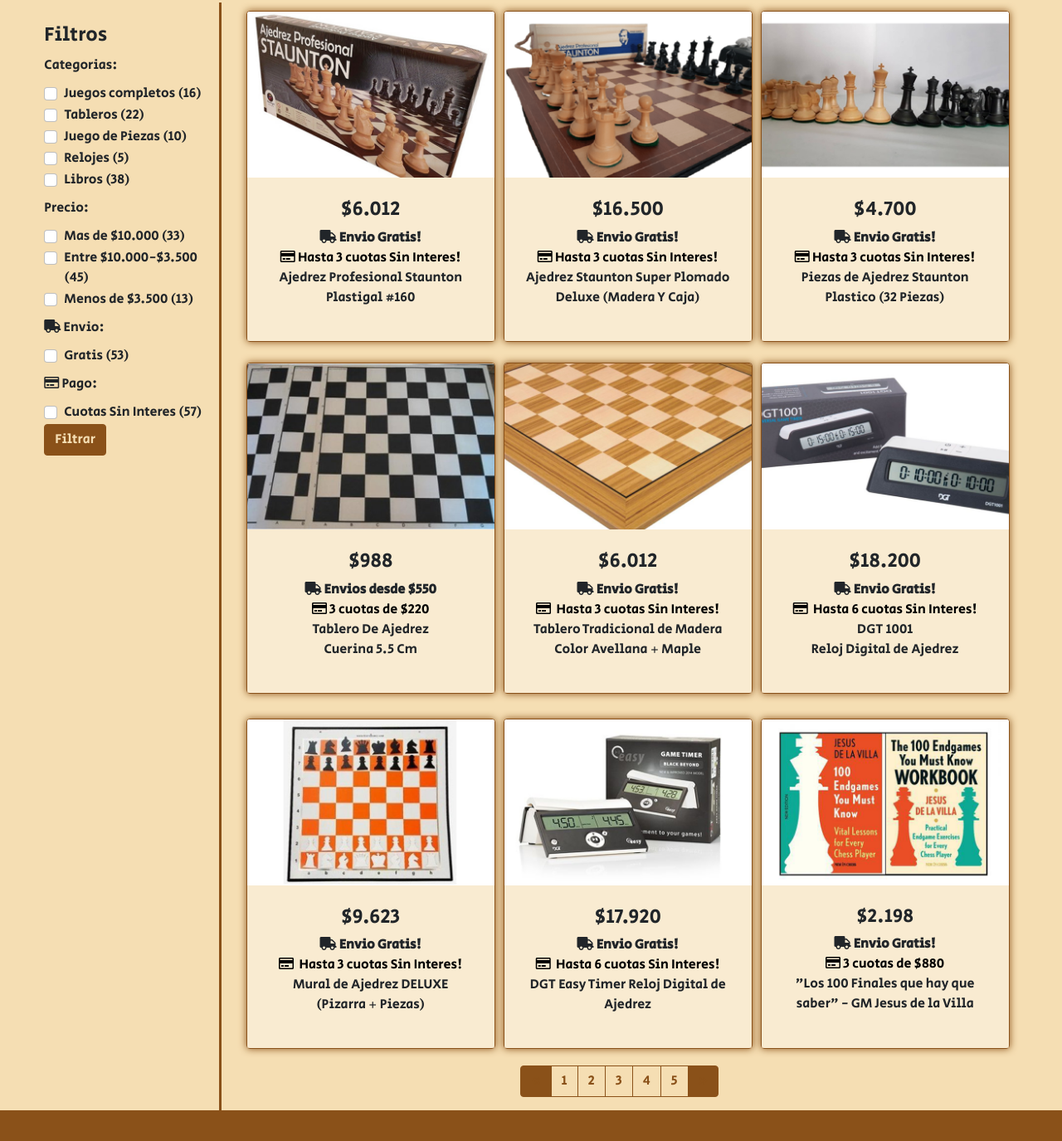
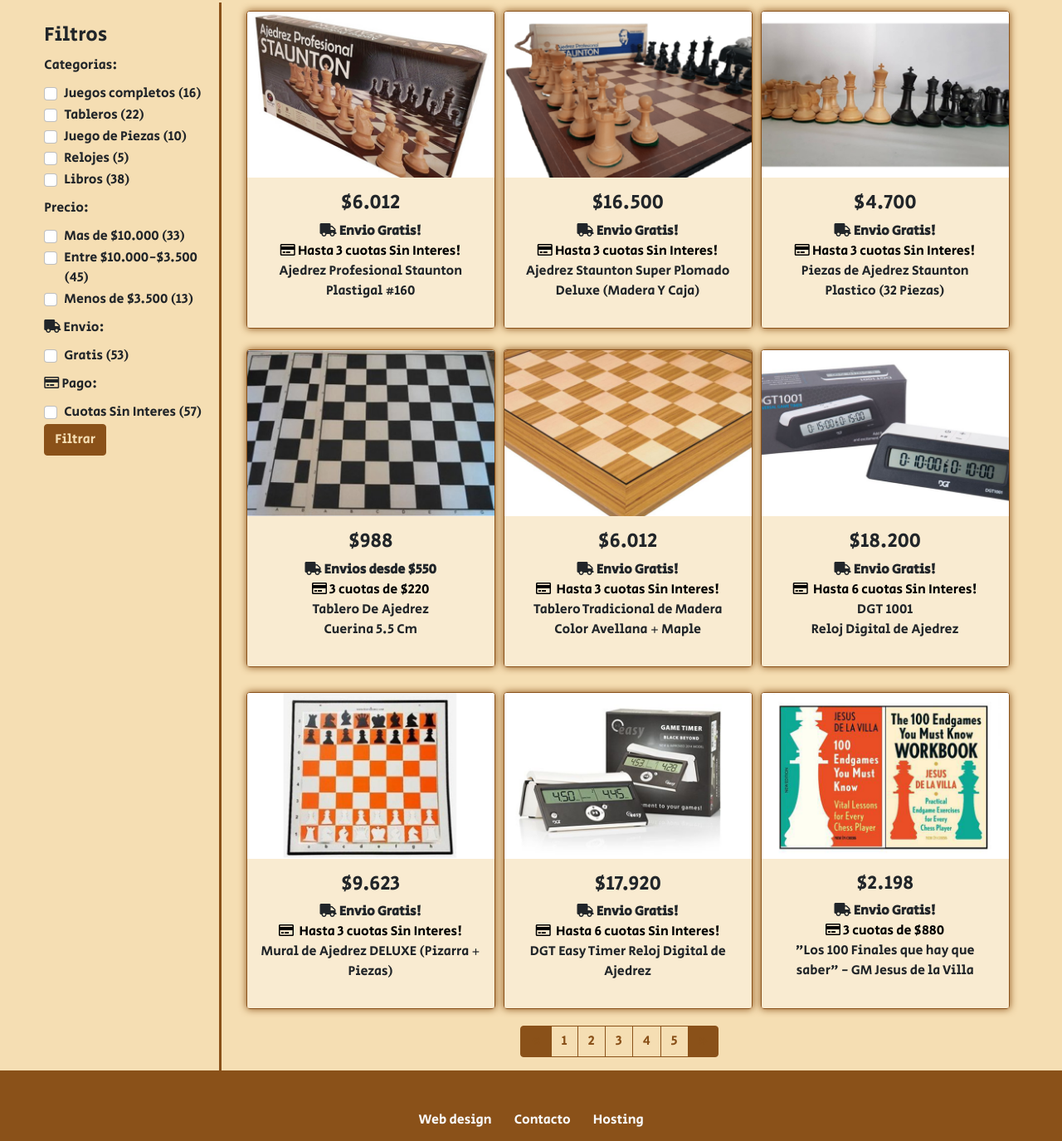
Before and after one commit to DiazJuanJN/ChessEd-Diaz, a website: page pages/shop.html in a window 1280 px wide. Shown: the part 190-1565 px from the top of the page at 83% size. Drawn offline with nearby package versions, Linux system fonts and the light colour scheme.

Commit message:
Retoques distribucion en cards de Shop

```diff
--- a/pages/shop.html
+++ b/pages/shop.html
@@ -93,7 +93,7 @@
                 <div class="row row-principal" style="margin: 0px;">
                     <div class="col-12 col-md-12 col-lg-12 col-xxl-12 d-flex col-thumbnail" style="margin-bottom: 5px;">
                         <div class="card-pages" data-bss-disabled-mobile="true" data-bss-hover-animate="pulse" style="border-color: rgb(138,81,25);box-shadow: 0px 0px 10px rgb(138,81,25);"><img class="card-img-top w-100 d-block fit-cover" style="height: 200px;" src="./../assets/img/assets/producto1.png" alt="Ajedrez Profesional Staunton Plastigal 160">
-                            <div class="card-body text-center p-4" style="padding: 0px;padding-bottom: 2px;padding-right: 0px;padding-left: 0px;padding-top: 0px;background: rgba(245,222,179,0.6);">
+                            <div class="card-body text-center" style="background: rgba(245,222,179,0.6);">
                                 <h4 class="text-center card-title">$6.012</h4>
                                 <div class="text-center d-flex justify-content-center">
                                     <div>
@@ -105,7 +105,7 @@
                             </div>
                         </div>
                         <div class="card-pages" data-bss-disabled-mobile="true" data-bss-hover-animate="pulse" style="border-color: rgb(138,81,25);box-shadow: 0px 0px 10px rgb(138,81,25);"><img class="card-img-top w-100 d-block fit-cover" style="height: 200px;" src="./../assets/img/assets/producto2.png" alt="Ajedrez Staunton Super Plomado Deluxe">
-                            <div class="card-body text-center p-4" style="padding: 0px;padding-bottom: 2px;padding-right: 0px;padding-left: 0px;padding-top: 0px;background: rgba(245,222,179,0.6);">
+                            <div class="card-body text-center" style="background: rgba(245,222,179,0.6);">
                                 <h4 class="text-center card-title">$16.500</h4>
                                 <div class="text-center d-flex justify-content-center">
                                     <div>
@@ -117,7 +117,7 @@
                             </div>
                         </div>
                         <div class="card-pages" data-bss-disabled-mobile="true" data-bss-hover-animate="pulse" style="border-color: rgb(138,81,25);box-shadow: 0px 0px 10px rgb(138,81,25);"><img class="card-img-top w-100 d-block fit-cover" style="height: 200px;" src="./../assets/img/assets/producto3.png" alt="Piezas de Ajedrez Staunton Plastico">
-                            <div class="card-body text-center p-4" style="padding: 0px;padding-bottom: 2px;padding-right: 0px;padding-left: 0px;padding-top: 0px;background: rgba(245,222,179,0.6);">
+                            <div class="card-body text-center" style="background: rgba(245,222,179,0.6);">
                                 <h4 class="text-center card-title">$4.700</h4>
                                 <div class="text-center d-flex justify-content-center">
                                     <div>
@@ -133,7 +133,7 @@
                 <div class="row" style="margin: 0px;">
                     <div class="col-md-12 d-flex col-thumbnail" style="margin-top: 5px;margin-bottom: 5px;padding-top: 5px;">
                         <div class="card-pages" data-bss-disabled-mobile="true" data-bss-hover-animate="pulse" style="border-color: rgb(138,81,25);box-shadow: 0px 0px 10px rgb(138,81,25);"><img class="card-img-top w-100 d-block fit-cover" style="height: 200px;" src="./../assets/img/assets/producto4.png" alt="Tablero de Ajedrez de Cuerina">
-                            <div class="card-body text-center p-4" style="padding: 0px;padding-bottom: 2px;padding-right: 0px;padding-left: 0px;padding-top: 0px;background: rgba(245,222,179,0.6);">
+                            <div class="card-body text-center" style="background: rgba(245,222,179,0.6);">
                                 <h4 class="text-center card-title">$988</h4>
                                 <div class="text-center d-flex justify-content-center">
                                     <div>
@@ -146,7 +146,7 @@
                             </div>
                         </div>
                         <div class="card-pages" data-bss-disabled-mobile="true" data-bss-hover-animate="pulse" style="border-color: rgb(138,81,25);box-shadow: 0px 0px 10px rgb(138,81,25);"><img class="card-img-top w-100 d-block fit-cover" style="height: 200px;" src="./../assets/img/assets/producto5.png" alt="Tablero Tradicional de Madera Avellana + Maple">
-                            <div class="card-body text-center p-4" style="padding: 0px;padding-bottom: 2px;padding-right: 0px;padding-left: 0px;padding-top: 0px;background: rgba(245,222,179,0.6);">
+                            <div class="card-body text-center" style="background: rgba(245,222,179,0.6);">
                                 <h4 class="text-center card-title">$6.012</h4>
                                 <div class="text-center d-flex justify-content-center">
                                     <div>
@@ -158,7 +158,7 @@
                             </div>
                         </div>
                         <div class="card-pages" data-bss-disabled-mobile="true" data-bss-hover-animate="pulse" style="border-color: rgb(138,81,25);box-shadow: 0px 0px 10px rgb(138,81,25);"><img class="card-img-top w-100 d-block fit-cover" style="height: 200px;" src="./../assets/img/assets/producto6.png" alt="Reloj Digital de Ajedrez DGT 1001">
-                            <div class="card-body text-center p-4" style="padding: 0px;padding-bottom: 2px;padding-right: 0px;padding-left: 0px;padding-top: 0px;background: rgba(245,222,179,0.6);">
+                            <div class="card-body text-center" style="background: rgba(245,222,179,0.6);">
                                 <h4 class="text-center card-title">$18.200</h4>
                                 <div class="text-center d-flex justify-content-center">
                                     <div>
@@ -176,7 +176,7 @@
             <div class="row" style="margin: 0px;">
                 <div class="col-xxl-12 d-flex col-thumbnail col-last" style="margin-top: 5px;margin-bottom: 10px;">
                     <div class="card-pages" data-bss-disabled-mobile="true" data-bss-hover-animate="pulse" style="border-color: rgb(138,81,25);box-shadow: 0px 0px 10px rgb(138,81,25);"><img class="card-img-top w-100 d-block fit-cover" style="height: 200px;" src="./../assets/img/assets/producto7.png" alt="Mural de Ajedrez Deluxe">
-                        <div class="card-body text-center p-4" style="padding: 0px;padding-bottom: 2px;padding-right: 0px;padding-left: 0px;padding-top: 0px;background: rgba(245,222,179,0.6);">
+                        <div class="card-body text-center" style="background: rgba(245,222,179,0.6);">
                             <h4 class="text-center card-title">$9.623</h4>
                             <div class="text-center d-flex justify-content-center">
                                 <div>
@@ -188,7 +188,7 @@
                         </div>
                     </div>
                     <div class="card-pages" data-bss-disabled-mobile="true" data-bss-hover-animate="pulse" style="border-color: rgb(138,81,25);box-shadow: 0px 0px 10px rgb(138,81,25);"><img class="card-img-top w-100 d-block fit-cover" style="height: 200px;" src="./../assets/img/assets/producto8.png" alt="Reloj Digital de Ajedrez DGT Easy Timer">
-                        <div class="card-body text-center p-4" style="padding: 0px;padding-bottom: 2px;padding-right: 0px;padding-left: 0px;padding-top: 0px;background: rgba(245,222,179,0.6);">
+                        <div class="card-body text-center" style="background: rgba(245,222,179,0.6);">
                             <h4 class="text-center card-title">$17.920</h4>
                             <div class="text-center d-flex justify-content-center">
                                 <div>
@@ -200,7 +200,7 @@
                         </div>
                     </div>
                     <div class="card-pages" data-bss-disabled-mobile="true" data-bss-hover-animate="pulse" style="border-color: rgb(138,81,25);box-shadow: 0px 0px 10px rgb(138,81,25);"><img class="card-img-top w-100 d-block fit-cover" style="height: 200px;" src="./../assets/img/assets/producto9.png" alt="Libro: Los 100 Finales que hay que saber">
-                        <div class="card-body text-center p-4" style="padding: 0px;padding-bottom: 2px;padding-right: 0px;padding-left: 0px;padding-top: 0px;background: rgba(245,222,179,0.6);">
+                        <div class="card-body text-center" style="background: rgba(245,222,179,0.6);">
                             <h4 class="text-center card-title" style="font-size: 23px;">$2.198</h4>
                             <div class="text-center d-flex justify-content-center">
                                 <div>
--- a/sass/styles/main.scss
+++ b/sass/styles/main.scss
@@ -150,6 +150,11 @@
     width: 300px;
     /*CSS QUE CONTROLA STYLES DE LAS TARJETAS THUMBNAILS*/
 }
+
+.shop-text {
+    font-size: 1vw;
+}
+
 .page-link {
     position: relative;
     display: block;
```
Also changed, not shown: sass/styles/sass-css.css.
